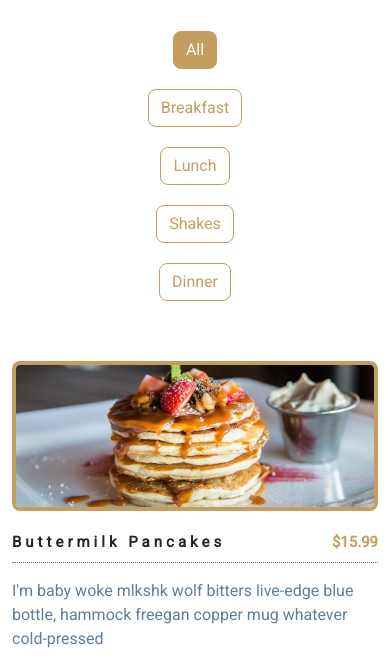
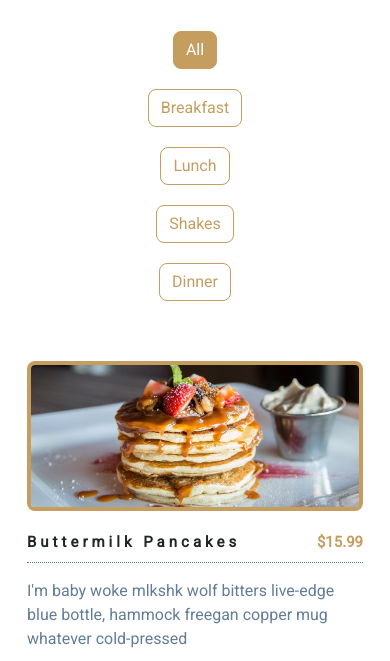
Before and after one commit to parminder100/our-menu-javascript-project, a plain HTML site: page index.html in a window 390 px wide. Shown: the part 183-844 px from the top of the page. Drawn offline with nearby package versions, Linux system fonts and the light colour scheme.

Commit message:
completed the project for desktop, tablet and mobile

```diff
--- a/index.html
+++ b/index.html
@@ -23,7 +23,7 @@
         </div>
     </header>
     <main class="our__menu__main">
-        <section>
+        <section class="our__menu__grid">
             <div class="container">
                 <div class="row">
                     <div class="col-12">
```
